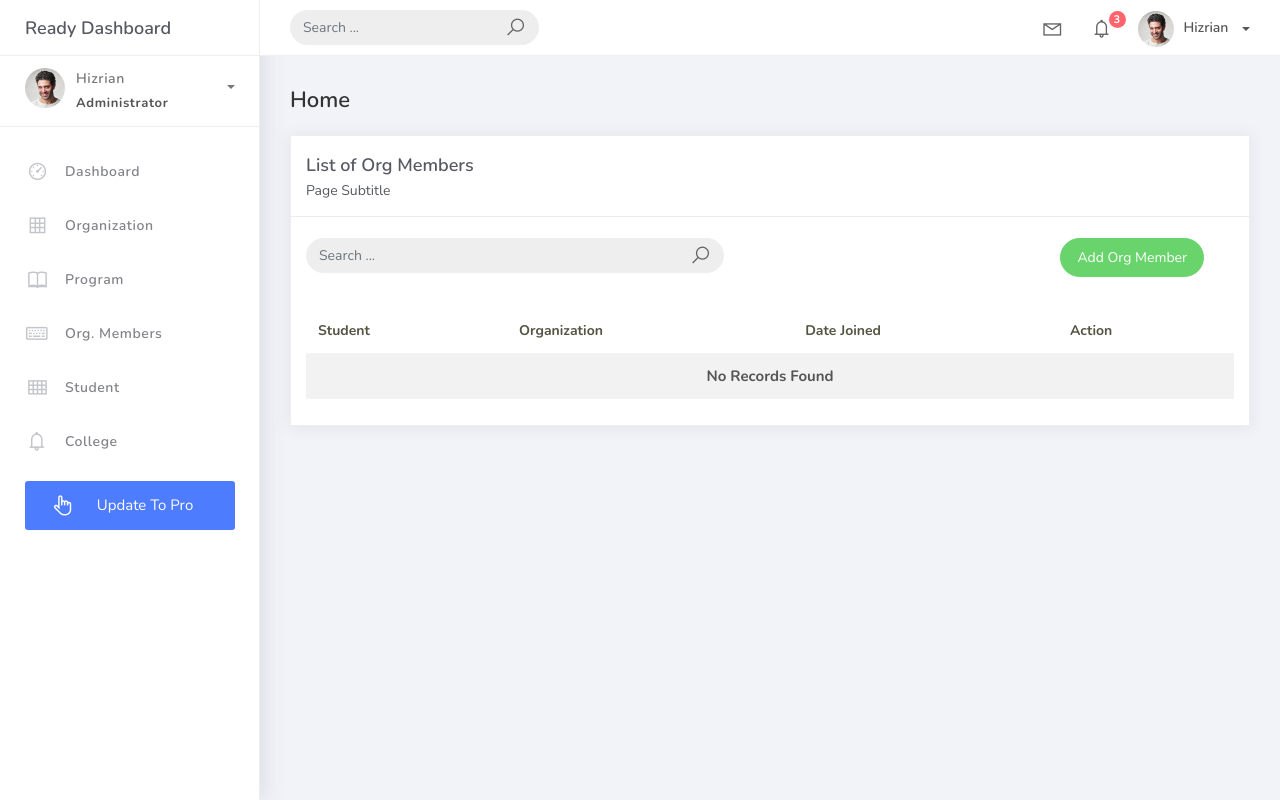
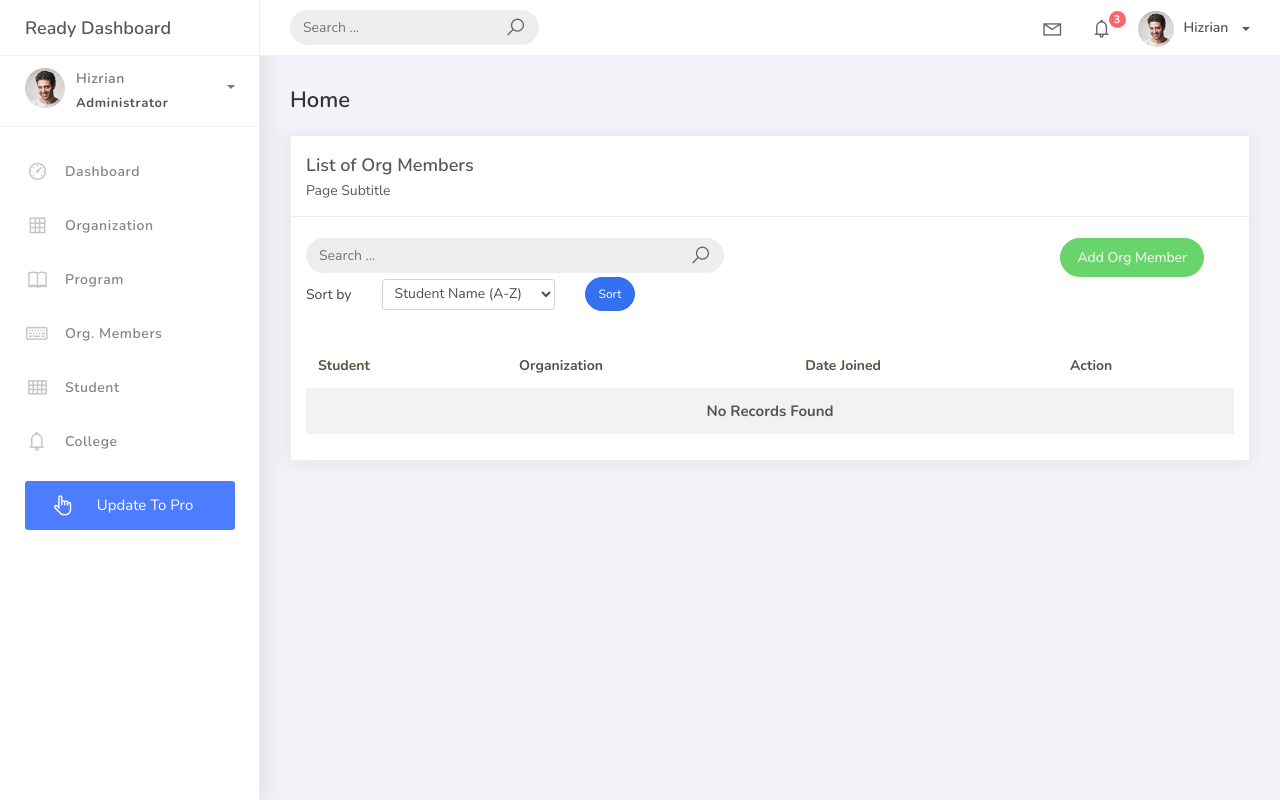
Before and after one commit to niczed/PSUSphere, a Django app: template projectsite/templates/OrgMembers_list.html in a window 1280 px wide. Run offline with Django 5.2, Linux system fonts and the light colour scheme; the template is opened without the code that fills it, so the values that code supplies are empty; some libraries are stand-ins or nearby versions.

Commit message:
improve dashboard

```diff
--- a/projectsite/templates/OrgMembers_list.html
+++ b/projectsite/templates/OrgMembers_list.html
@@ -15,6 +15,9 @@
                             <form method="get" class="navbar-left navbar-form nav-search mr-md-3" action="{% url 'orgmember-list' %}">
                                 <div class="input-group">
                                     <input type="text" placeholder="Search ..." class="form-control" name="q" value="{{ q }}" />
+                                    {% if request.GET.sort_by %}
+                                    <input type="hidden" name="sort_by" value="{{ request.GET.sort_by }}">
+                                    {% endif %}
                                     <div class="input-group-append">
                                         <span class="input-group-text">
                                             <i class="la la-search search-icon"></i>
@@ -27,6 +30,27 @@
                             <div class="pull-right">
                                 <a href="{% url 'orgmember-add' %}" class="btn btn-success btn-rounded">Add Org Member</a>
                             </div>
+                        </div>
+                        <div class="col-md-12">
+                            <form method="get" class="row g-2 align-items-center">
+                                <div class="col-auto">
+                                    <label for="orgMemberSortSelect" class="col-form-label">Sort by</label>
+                                </div>
+                                <div class="col-auto">
+                                    {% if q %}
+                                    <input type="hidden" name="q" value="{{ q }}">
+                                    {% endif %}
+                                    <select class="form-control form-control-sm" id="orgMemberSortSelect" name="sort_by">
+                                        <option value="student_name" {% if request.GET.sort_by == "student_name" %}selected{% endif %}>Student Name (A-Z)</option>
+                                        <option value="student_name_desc" {% if request.GET.sort_by == "student_name_desc" %}selected{% endif %}>Student Name (Z-A)</option>
+                                        <option value="date_joined" {% if request.GET.sort_by == "date_joined" %}selected{% endif %}>Date Joined (Oldest)</option>
+                                        <option value="date_joined_desc" {% if request.GET.sort_by == "date_joined_desc" %}selected{% endif %}>Date Joined (Newest)</option>
+                                    </select>
+                                </div>
+                                <div class="col-auto">
+                                    <button type="submit" class="btn btn-primary btn-sm btn-rounded">Sort</button>
+                                </div>
+                            </form>
                         </div>
                     </div>
                     <div class="card-body">
```
Also changed, not shown: projectsite/studentorg/views.py (+12 -0 lines), projectsite/templates/home.html (+8 -8 lines).
